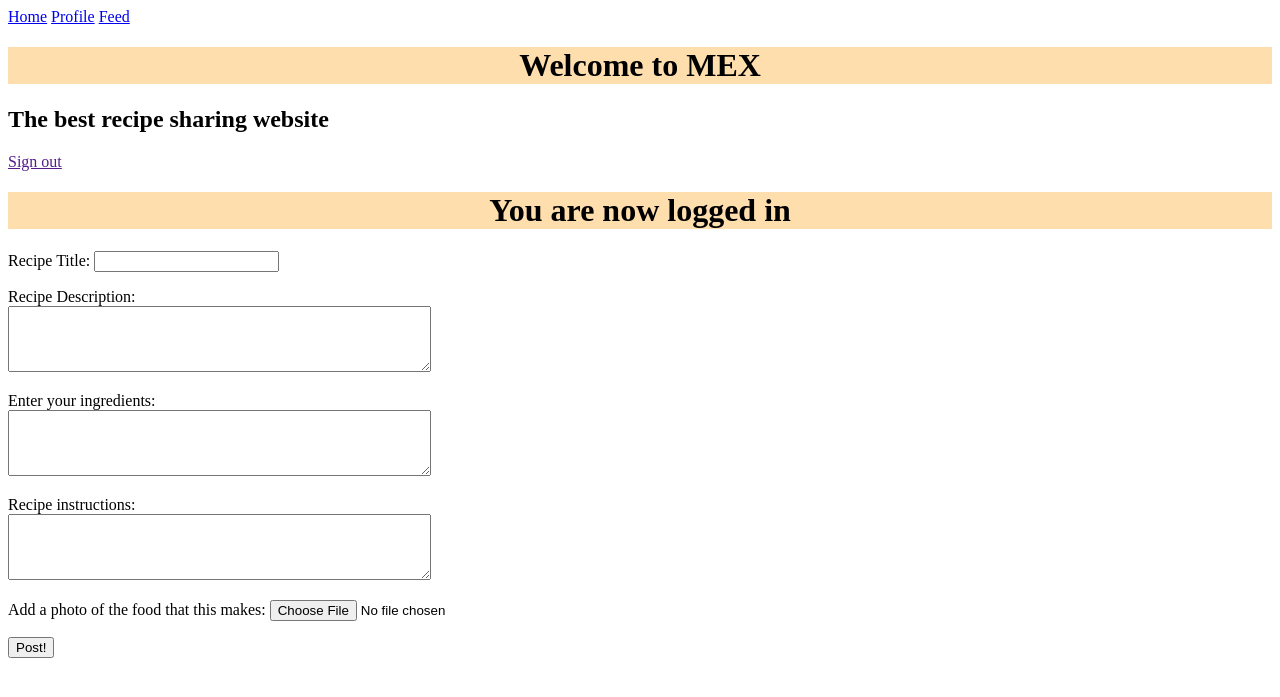
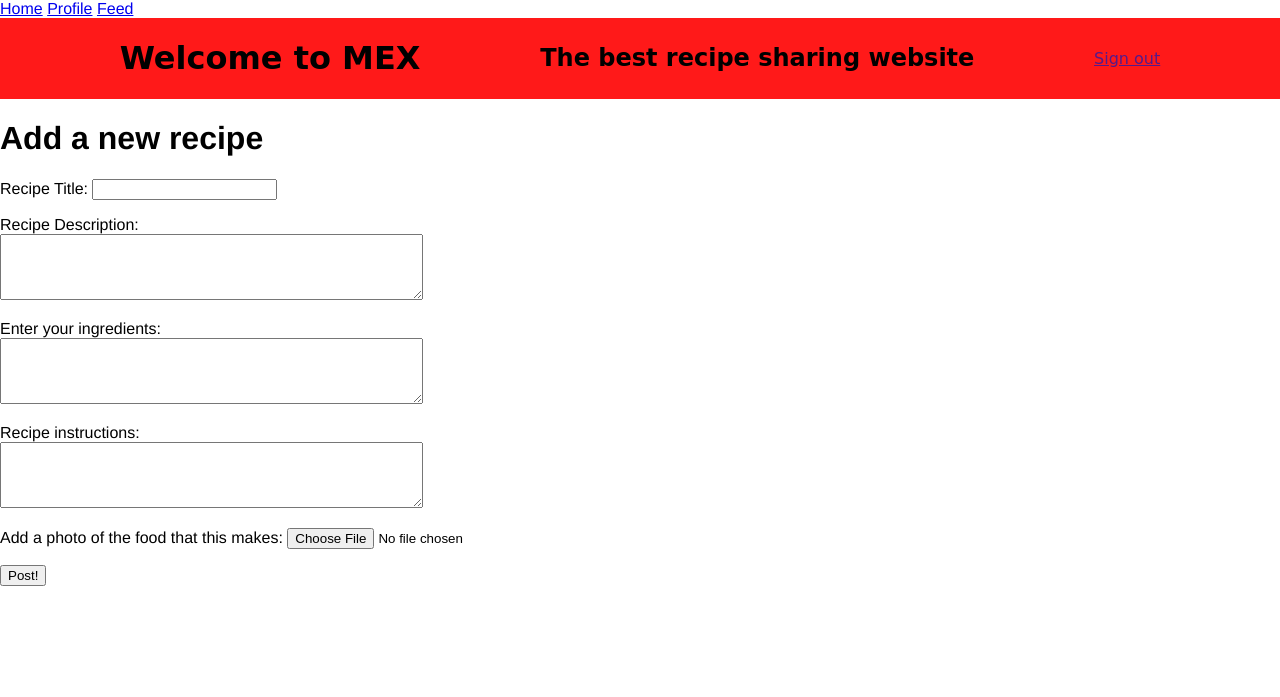
Before and after one commit to MarcoASC4/MEX, a Python web app: template templates/home.html in a window 1280 px wide. Shown: the top 697 px of the page. Run offline with Jinja, Linux system fonts and the light colour scheme; the template is opened without the code that fills it, so the values that code supplies are empty.

Commit message:
Added styling to home page

```diff
--- a/static/themes/homestyle.css
+++ b/static/themes/homestyle.css
@@ -1,6 +1,15 @@
-h1 {
-  background-color: #ffdead;
+.heady {
+  background-color: #ff1919;
   display: flex;
   justify-content: space-evenly;
   align-items: center;
+  font-family: 'Snell Roundhand', cursive;
 }
+
+html, body {
+  margin: 0;
+  padding: 0;
+  font-family: 'Helvetica', cursive;
+
+>>>>>>> 222d18a36ed4d0e14075e7900cf0e8a6ad7ba8a0
+}
--- a/templates/home.html
+++ b/templates/home.html
@@ -6,20 +6,22 @@
 
     <link rel="stylesheet" href="static/themes/homestyle.css">
   </head>
-  <header class='heady'>
-          <a class="navlinks" href="google.com">Home</a>
+  <header>
+          <a class="navlinks" href="/myhome">Home</a>
           <a class="navlinks" href="google.com">Profile</a>
           <a class="navlinks" href="google.com">Feed</a>
-            <h1>Welcome to MEX</h1>
-            <h2 class='spacer'> The best recipe sharing website</h2>
 
   </header>
   <body>
-
+    <div class='heady'>
+      <h1>Welcome to MEX</h1>
+      <h2 class='spacer'> The best recipe sharing website</h2>
         <a href="{{logout_url}}">Sign out</a>
       </div>
     </div>
-    <h1>You are now logged in</h1>
+    <div>
+      <h1> Add a new recipe </h1>
+    </div>
     <form method = "post">
       <div>
         <p>Recipe Title:
--- /dev/null
+++ b/test.py
@@ -0,0 +1,6 @@
+<<<<<<< HEAD
+print "hehehehe"
+Marco
+=======
+print "hehehehe" "Emily"
+>>>>>>> 6f11b981c9ebc98073ce1ea2bdfa792ed85cfc8e
```
Also changed, not shown: static/themes/design.css (+0 -9 lines).
